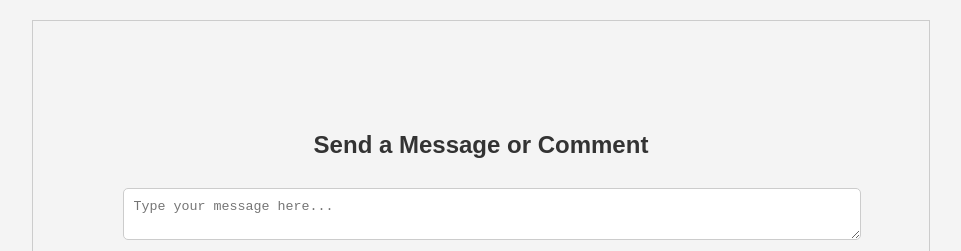
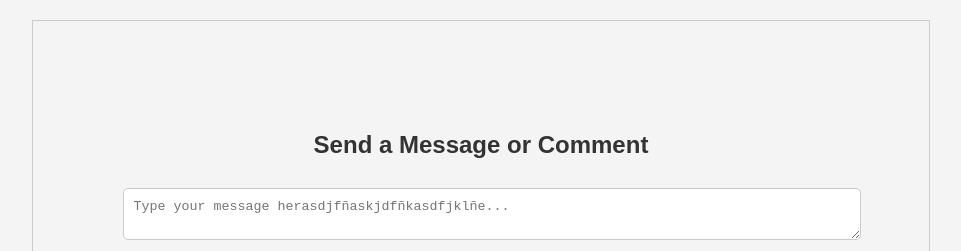
Before and after one commit to JesusCauichSosa/Login_Hacking, a plain HTML site: page index.html in a window 1280 px wide. Shown: the top 251 px of the page, without its empty margins (160-1121 px from the left). Drawn offline with Linux system fonts and the light colour scheme.

Commit message:
commit test

```diff
--- a/index.html
+++ b/index.html
@@ -10,7 +10,7 @@
     <div class="message-section">
         <h2>Send a Message or Comment</h2>
         <form id="messageForm">
-            <textarea id="message-input" placeholder="Type your message here..."></textarea>
+            <textarea id="message-input" placeholder="Type your message herasdjfñaskjdfñkasdfjklñe..."></textarea>
             <button type="submit" id="send-message">Send</button>
         </form>
         <div id="messages-display"></div>
```
